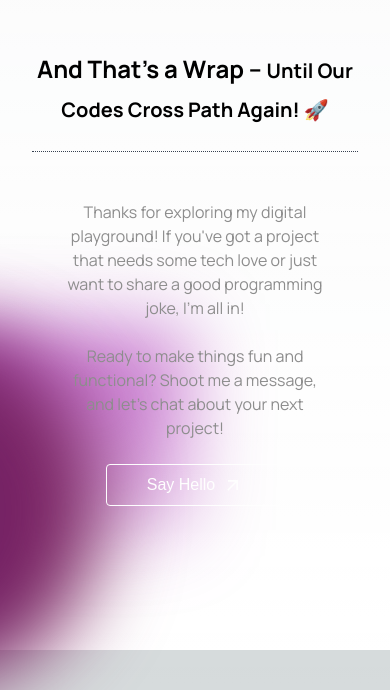
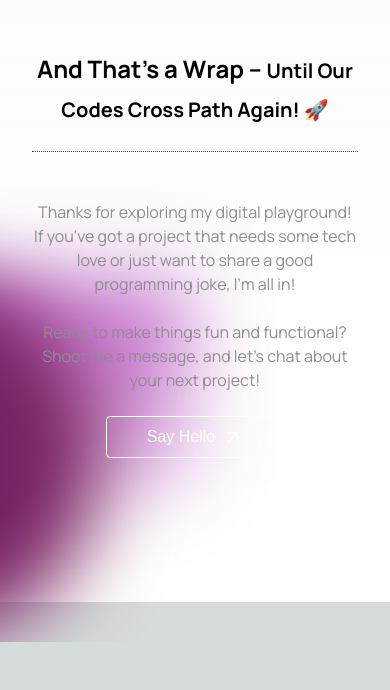
Before and after one commit to zyzer01/portfolio-zyzer, a Next.js app: page / in a window 390 px wide. Shown: the part 7856-8546 px from the top of the page. After the commit the page ends 8498 px from the top, so only its background shows below. Built offline with nearby package versions, Linux system fonts and the light colour scheme; a web font is replaced by a local one.

Commit message:
update Footer.tsx

```diff
--- a/src/components/Footer.tsx
+++ b/src/components/Footer.tsx
@@ -10,7 +10,7 @@ const Footer = () => {
           <span className="text-xl md:text-2xl">Until Our Codes Cross Path Again! 🚀</span>
         </h1>
       </div>
-      <div className="flex flex-col justify-center items-center space-y-6 px-8 md:px-16 lg:px-32 text-shade">
+      <div className="flex flex-col justify-center items-center space-y-6 md:px-16 lg:px-32 text-shade">
         <p>
           Thanks for exploring my digital playground! If you've got a project that needs some tech
           love or just want to share a good programming joke, I'm all in!
```
